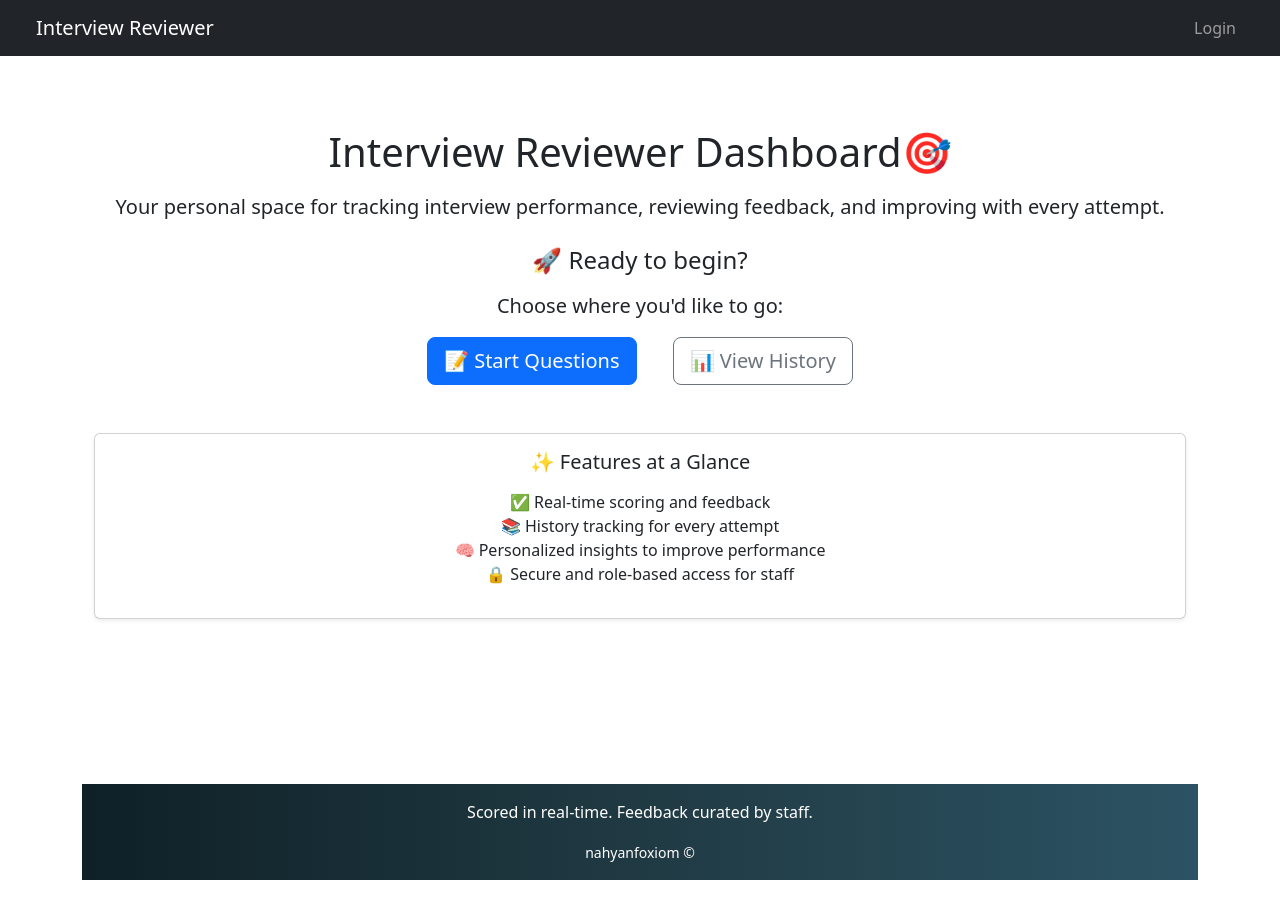
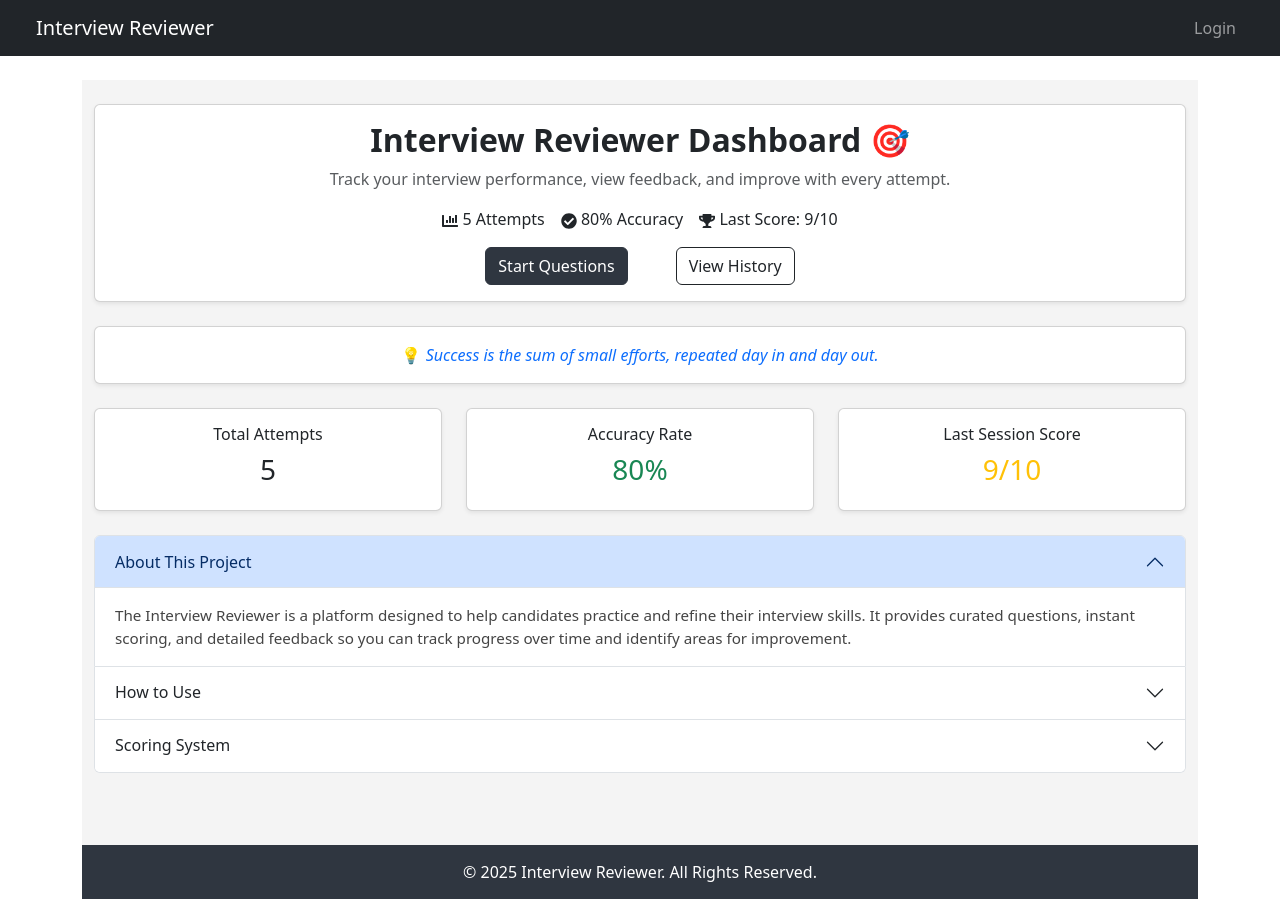
Before and after one commit to PantheraLeo710/InterviewReviewer_Frontend, a React (Vite) app: page /dashboard in a window 1280 px wide. Built offline with nearby package versions, Linux system fonts and the light colour scheme.

Commit message:
second update

```diff
--- a/package.json
+++ b/package.json
@@ -18,6 +18,7 @@
     "react": "^19.1.0",
     "react-bootstrap": "^2.10.10",
     "react-dom": "^19.1.0",
+    "react-icons": "^5.5.0",
     "react-router-dom": "^7.7.0",
     "react-toastify": "^11.0.5",
     "yup": "^1.6.1"
--- a/src/pages/Home.jsx
+++ b/src/pages/Home.jsx
@@ -1,34 +1,62 @@
 import { Link } from "react-router-dom";
 import Carousel from 'react-bootstrap/Carousel';
 import Accordion from 'react-bootstrap/Accordion';
+import Card from 'react-bootstrap/Card';
 import './homepg.css';
 
 function Home() {
   const token = localStorage.getItem("token");
-  const user = localStorage.getItem("user");
 
   return (
-    <div className="container mt-5 text-center  ">
-      <h1 className="mb-4">
-        <div>Welcome to Interview Reviewer 🎯 </div></h1>
+    <div style={{ backgroundColor: "#e0e0e0", minHeight: "100vh", padding: "30px" }}>
+      <div className="container mt-4">
+        <h1 className="mb-4 text-center">
+          <div>Welcome to Interview Reviewer 🎯</div>
+        </h1>
 
         {token && (
-        <h4 className="mb-3"> Hello, <span className="text-primary">aspiring learner</span>! Ready to grow?</h4>
+          <h4 className="mb-3 text-center">
+            Hello, <span className="text-dark fw-bold">aspiring learner</span>! Ready to grow?
+          </h4>
         )}
 
-      <p className="lead mb-4">
+        <p className="lead mb-4 text-center">
           Our platform helps you with interviews, get instant feedback, and track your growth over time.
         </p>
 
         {token ? (
           <>
-          <p className="lead mb-4">
-            Start your review by going to <Link to="/questions" className="btn btn-primary btn-lg">Questions</Link>
+            <p className="lead mb-4 text-center">
+              Start your review by going to{" "}
+              <Link to="/questions" className="btn btn-dark btn-lg shadow">
+                Questions
+              </Link>
             </p>
 
-          <div className="carousel_wrapper mb-5">
-            <Carousel className="main-carousel" fade pause="hover">
+            {/* Main Card Wrapper */}
+            <Card className="shadow-lg border-0 mb-5" style={{ backgroundColor: "#ffffff", borderRadius: "10px" }}>
+              <Card.Body>
+                <div className="row align-items-center">
+                  {/* Left Card */}
+                  <div className="col-md-4 mb-3">
+                    <Card className="shadow-sm border-0 h-100">
+                      <Card.Body>
+                        <Card.Title className="fw-bold text-dark">📊 Track Your Progress</Card.Title>
+                        <Card.Text className="text-muted">
+                          Monitor your attempts, accuracy, and last scores. See how you’ve improved over time with our detailed performance analytics.
+                        </Card.Text>
+                        <Card.Title className="fw-bold text-dark mt-4">🎯 Personalized Learning</Card.Title>
+                        <Card.Text className="text-muted">
+                          Our AI-powered evaluation ensures you receive tailored feedback and targeted questions to boost your interview success rate.
+                        </Card.Text>
+                      </Card.Body>
+                    </Card>
+                  </div>
 
+                  {/* Right Carousel */}
+                  <div className="col-md-8">
+                    <div className="carousel_wrapper">
+                      <Carousel className="main-carousel shadow-sm" fade pause="hover">
                         <Carousel.Item interval={2000}>
                           <img
                             className="d-block w-100"
@@ -66,9 +94,15 @@ function Home() {
                         </Carousel.Item>
                       </Carousel>
                     </div>
+                  </div>
+                </div>
+              </Card.Body>
+            </Card>
 
             {/* Accordion Section */}
-          <Accordion className="mb-5">
+            <Card className="shadow-sm border-0 mb-5">
+              <Card.Body>
+                <Accordion>
                   <Accordion.Item eventKey="0">
                     <Accordion.Header>💡 How does scoring work?</Accordion.Header>
                     <Accordion.Body>
@@ -88,25 +122,31 @@ function Home() {
                     </Accordion.Body>
                   </Accordion.Item>
                 </Accordion>
+              </Card.Body>
+            </Card>
           </>
         ) : (
-        <div className="mb-5">
+          <Card className="shadow-sm border-0 mb-5">
+            <Card.Body className="text-center">
               <p className="lead">
                 Please <Link to="/login">Login</Link> or <Link to="/signup">Signup</Link> to begin.
               </p>
               <p className="text-muted">
                 Unlock personalized feedback, track your progress, and get closer to your dream job.
               </p>
-        </div>
+            </Card.Body>
+          </Card>
         )}
-      <footer className="footer mt-auto py-3 bg-dark text-white text-center">
+
+        {/* Footer */}
+        <footer className="footer mt-auto py-3 bg-dark text-white text-center shadow">
           <div className="container">
             <p>Scored in real-time. Feedback curated by staff.</p>
             <small>nahyanfoxiom ©</small>
           </div>
         </footer>
       </div>
-
+    </div>
   );
 }
 
--- a/src/pages/dashboard.jsx
+++ b/src/pages/dashboard.jsx
@@ -1,69 +1,131 @@
+import React from "react";
+import { Card, Button, Accordion } from "react-bootstrap";
 import { Link } from "react-router-dom";
-import { Card } from "react-bootstrap";
-import './dashboardpg.css';
+import { FaChartBar, FaCheckCircle, FaTrophy } from "react-icons/fa";
 
-function Dashboard({ isStaff = false }) {
+const Dashboard = () => {
+  // Hardcoded values for now
+  const attempts = 5;
+  const accuracy = 80;
+  const lastScore = "9/10";
+
   return (
-    <div className="d-flex flex-column min-vh-100">
-      <div className="container mt-5 text-center flex-grow-1">
-        <h1 className="mb-3">Interview Reviewer Dashboard🎯</h1>
-        <p className="lead">
-          Your personal space for tracking interview performance, reviewing feedback, and improving with every attempt.
-        </p>
+    <div style={{ backgroundColor: "#f4f4f4", minHeight: "100vh" }}>
+      <div className="container py-4">
 
-        <div className="mt-4">
-          <h4 className="mb-3">🚀 Ready to begin?</h4>
-          <p className="lead">Choose where you'd like to go:</p>
+        {/* Main Header Card */}
+        <Card className="shadow-sm mb-4">
+          <Card.Body>
+            <h2 className="fw-bold text-center">
+              Interview Reviewer Dashboard 🎯
+            </h2>
+            <p className="text-center text-muted">
+              Track your interview performance, view feedback, and improve with every attempt.
+            </p>
+            <div className="d-flex justify-content-center gap-3 mb-3">
+              <span><FaChartBar /> {attempts} Attempts</span>
+              <span><FaCheckCircle /> {accuracy}% Accuracy</span>
+              <span><FaTrophy /> Last Score: {lastScore}</span>
+            </div>
+            <div className="d-flex justify-content-center gap-5">
+              <Button
+                as={Link}
+                to="/questions"
+                style={{
+                  backgroundColor: "#2f3640",
+                  borderColor: "#2f3640"
+                }}
+                onMouseOver={(e) => e.target.style.backgroundColor = "#353b48"}
+                onMouseOut={(e) => e.target.style.backgroundColor = "#2f3640"}
+              >
+                Start Questions
+              </Button>
+              <Button
+                as={Link}
+                to="/history"
+                variant="outline-dark"
+              >
+                View History
+              </Button>
+            </div>
+          </Card.Body>
+        </Card>
 
-          <div className="d-flex justify-content-center gap-3 flex-wrap link_wrrapper">
-            <Link to="/questions" className="btn btn-primary btn-lg">
-              📝 Start Questions
-            </Link>
+        {/* Quote Card */}
+        <Card className="shadow-sm mb-4">
+          <Card.Body className="text-center text-primary">
+            💡 <em>Success is the sum of small efforts, repeated day in and day out.</em>
+          </Card.Body>
+        </Card>
 
-            <Link to="/history" className="btn btn-outline-secondary btn-lg">
-              📊 View History
-            </Link>
+        {/* Stats Row */}
+        <div className="row g-4 mb-4">
+          <div className="col-md-4">
+            <Card className="shadow-sm h-100">
+              <Card.Body className="text-center">
+                <h6>Total Attempts</h6>
+                <h3>{attempts}</h3>
+              </Card.Body>
+            </Card>
           </div>
-
-          {isStaff && (
-            <div className="mt-4">
-              <h5 className="mb-2">🛠 Staff Tools</h5>
-              <div className="d-flex justify-content-center gap-3 flex-wrap">
-                <Link to="/feedback" className="btn btn-outline-info btn-lg">
-                  💬 Staff Feedback
-                </Link>
-
-                <Link to="/submission-result" className="btn btn-outline-dark btn-lg">
-                  🧠 Review Last Result
-                </Link>
-              </div>
-            </div>
-          )}
+          <div className="col-md-4">
+            <Card className="shadow-sm h-100">
+              <Card.Body className="text-center">
+                <h6>Accuracy Rate</h6>
+                <h3 className="text-success">{accuracy}%</h3>
+              </Card.Body>
+            </Card>
+          </div>
+          <div className="col-md-4">
+            <Card className="shadow-sm h-100">
+              <Card.Body className="text-center">
+                <h6>Last Session Score</h6>
+                <h3 className="text-warning">{lastScore}</h3>
+              </Card.Body>
+            </Card>
+          </div>
         </div>
 
+        {/* Accordion Section */}
+        <Accordion defaultActiveKey="0" className="mb-5">
+          <Accordion.Item eventKey="0">
+            <Accordion.Header>About This Project</Accordion.Header>
+            <Accordion.Body>
+              The Interview Reviewer is a platform designed to help candidates practice and refine
+              their interview skills. It provides curated questions, instant scoring, and detailed feedback
+              so you can track progress over time and identify areas for improvement.
+            </Accordion.Body>
+          </Accordion.Item>
+          <Accordion.Item eventKey="1">
+            <Accordion.Header>How to Use</Accordion.Header>
+            <Accordion.Body>
+              <ul>
+                <li>Start by clicking "Start Questions".</li>
+                <li>Answer the interview questions to the best of your ability.</li>
+                <li>View your score and feedback instantly after submission.</li>
+                <li>Check "View History" for past attempts and progress tracking.</li>
+              </ul>
+            </Accordion.Body>
+          </Accordion.Item>
+          <Accordion.Item eventKey="2">
+            <Accordion.Header>Scoring System</Accordion.Header>
+            <Accordion.Body>
+              Each question is evaluated based on accuracy and completeness. Your overall score is a
+              weighted average of all attempts, with detailed metrics such as accuracy rate and improvement trend.
+            </Accordion.Body>
+          </Accordion.Item>
+        </Accordion>
 
-        <Card className="mt-5 shadow-sm">
-          <Card.Body>
-            <Card.Title>✨ Features at a Glance</Card.Title>
-            <ul className="list-unstyled mt-3">
-              <li>✅ Real-time scoring and feedback</li>
-              <li>📚 History tracking for every attempt</li>
-              <li>🧠 Personalized insights to improve performance</li>
-              <li>🔒 Secure and role-based access for staff</li>
-            </ul>
-          </Card.Body>
-        </Card>
       </div>
 
-
-      <footer className="footer mt-auto py-3 bg-dark text-white text-center">
-        <div className="container">
-          <p>Scored in real-time. Feedback curated by staff.</p>
-          <small>nahyanfoxiom ©</small>
+      {/* Footer */}
+      <footer style={{ backgroundColor: "#2f3640", color: "#fff", padding: "15px 0" }}>
+        <div className="container text-center">
+          <p className="mb-0">&copy; {new Date().getFullYear()} Interview Reviewer. All Rights Reserved.</p>
         </div>
       </footer>
     </div>
   );
-}
+};
 
 export default Dashboard;
--- a/src/pages/dashboardpg.css
+++ b/src/pages/dashboardpg.css
@@ -23,3 +23,31 @@ body {
     color: white;
     width: 100%;
 }
+/* Subtle, modern hero */
+.hero {
+  background: linear-gradient(180deg, #f8fafc 0%, #ffffff 100%);
+  border-radius: 14px;
+}
+
+.hero-title {
+  letter-spacing: 0.2px;
+}
+
+/* Softer badges for KPIs */
+.badge-soft {
+  background: #f3f4f6;        /* light gray */
+  color: #111827;              /* near-black text */
+  padding: 0.45rem 0.7rem;
+  border-radius: 999px;
+}
+
+/* Compact action buttons */
+.hero-btn {
+  box-shadow: 0 1px 0 rgba(0,0,0,0.05);
+}
+
+/* Keep things snug (less empty space) */
+.container .card .card-body {
+  padding-top: 1rem;
+  padding-bottom: 1rem;
+}
```
Also changed, not shown: 1 other file (tests, documents, lock files or other folders). Lines whose indentation alone changed are shown as unchanged.
